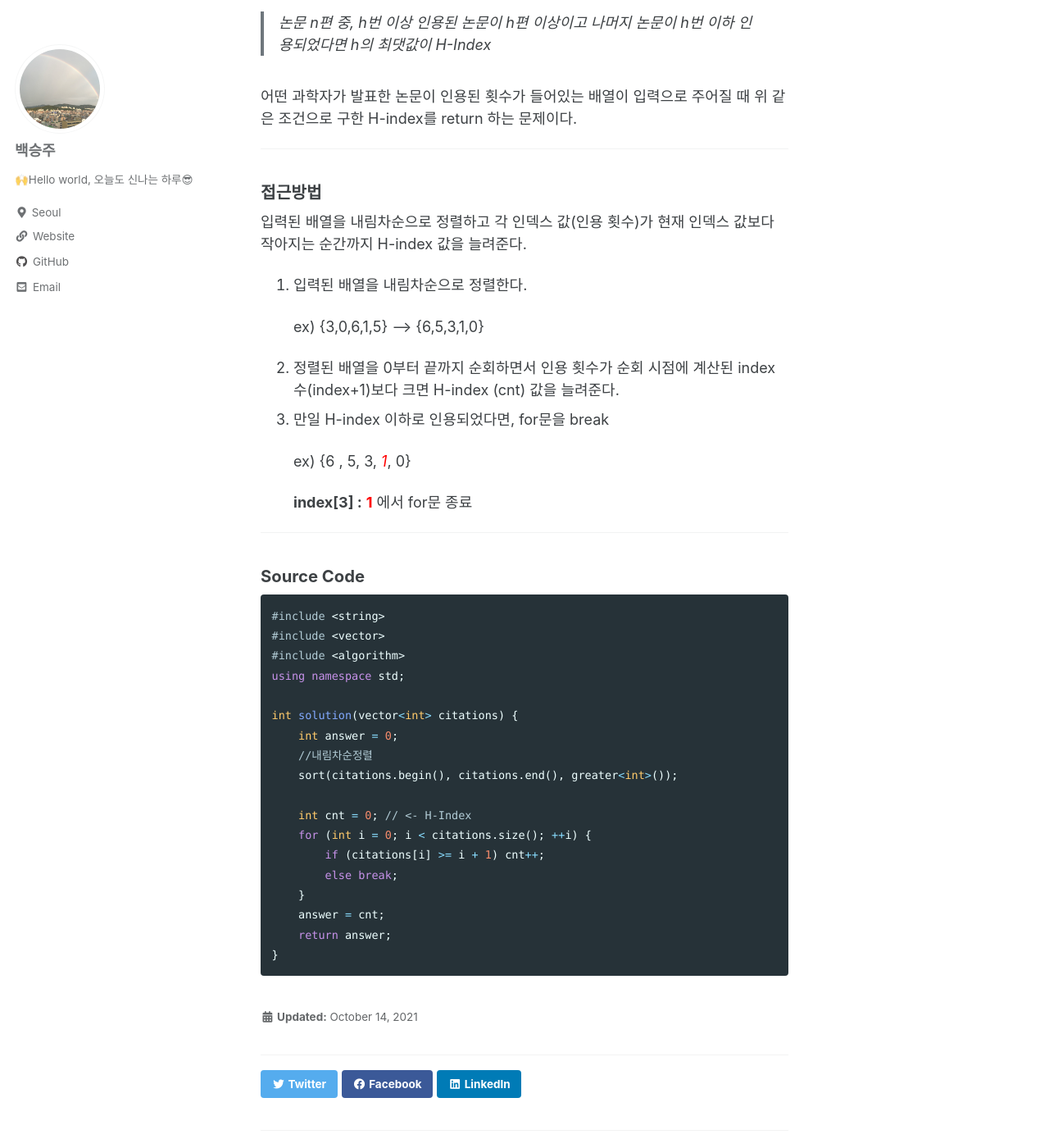
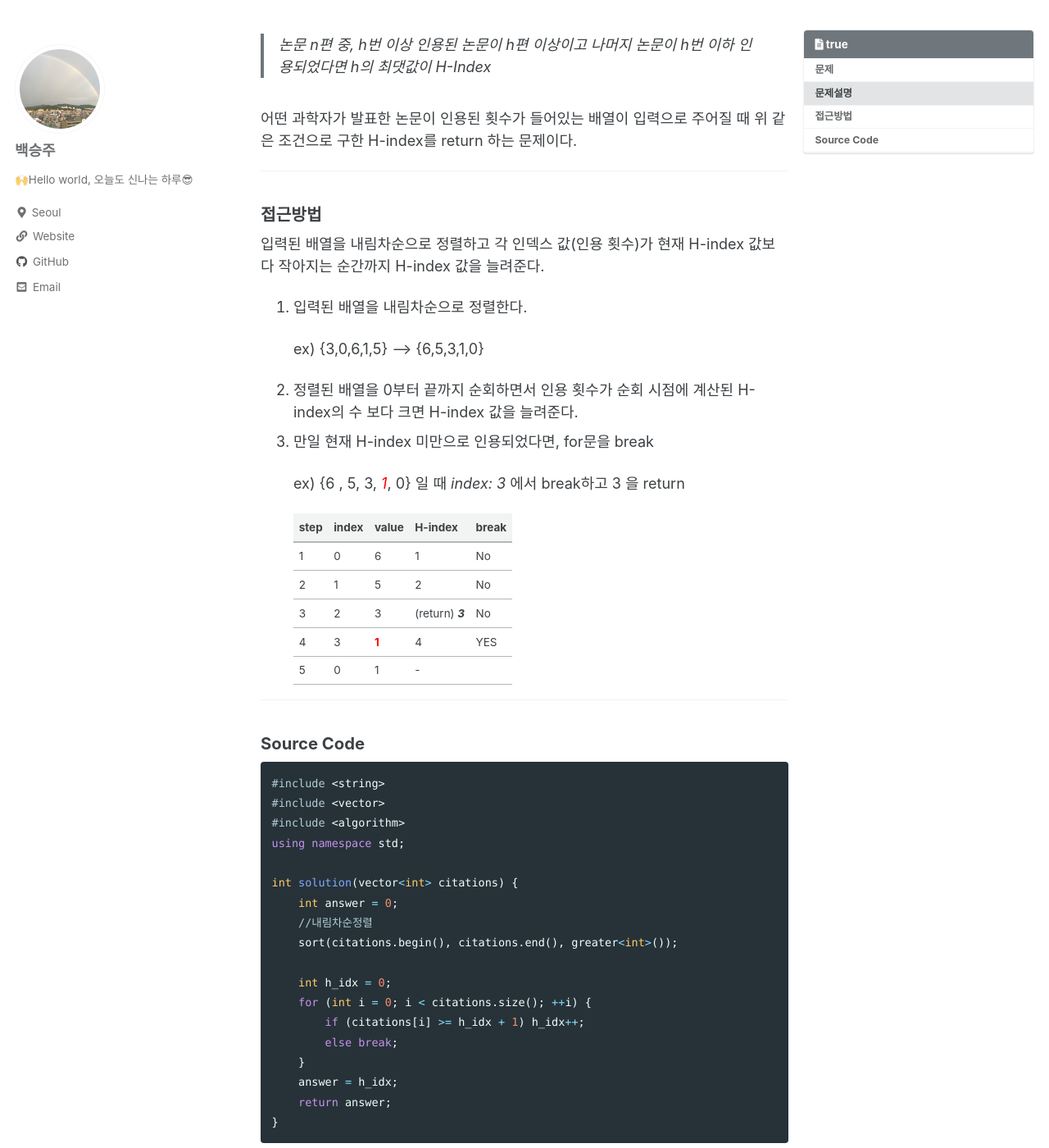
Before and after one commit to halucinor/halucinor.github.io, a Jekyll site: the page built from _posts/2021-10-14-H_INDEX.md, in a window 1280 px wide and 1400 px high, scrolled down 1201 px. Shown: the whole window at 82% size. Built offline with Jekyll 4.4.1, drawn with Linux system fonts in a browser that asks for light colours; cached includes are drawn as plain includes; some of the changed text lies outside the part shown.

Commit message:
[posting] posting update 20211015

````diff
--- a/_posts/2021-10-14-H_INDEX.md
+++ b/_posts/2021-10-14-H_INDEX.md
@@ -1,9 +1,13 @@
 ---
-    title : (Programmers) H-INDEX 풀이
+    title : "[Programmers] H-INDEX 풀이"
     excerpt: "H-INDEX 문제 풀이"
+    toc : true
+    toc_sticky : true
+    toc_label : true
 ---
 ### 문제
-
+난이도 : <span style="color:blue">**2 단계**</span>
+[링크]()
 ![HINDEX]({{ site.url }}/assets/images/ps_images/Hindex.jpg){: .align-center}
 
 ------
@@ -18,20 +22,26 @@
 ------
 ### 접근방법
 
-입력된 배열을 내림차순으로 정렬하고 각 인덱스 값(인용 횟수)가 현재 인덱스 값보다 작아지는 순간까지 H-index 값을 늘려준다.
+입력된 배열을 내림차순으로 정렬하고 각 인덱스 값(인용 횟수)가 현재 H-index 값보다 작아지는 순간까지 H-index 값을 늘려준다.
 
 1. 입력된 배열을 내림차순으로 정렬한다.
 
     ex) {3,0,6,1,5} --> {6,5,3,1,0}
 
-2. 정렬된 배열을 0부터 끝까지 순회하면서 인용 횟수가 순회 시점에 계산된 index 수(index+1)보다 크면 H-index (cnt) 값을 늘려준다.
-3. 만일 H-index 이하로 인용되었다면, for문을 break
+2. 정렬된 배열을 0부터 끝까지 순회하면서 인용 횟수가 순회 시점에 계산된 H-index의 수 보다 크면 H-index 값을 늘려준다.
+3. 만일 현재 H-index 미만으로 인용되었다면, for문을 break
 
     ex)
-     {6 , 5, 3, <span style="color:red">*1*</span>, 0}
+     {6 , 5, 3, <span style="color:red">*1*</span>, 0} 일 때 *index: 3* 에서 break하고 3 을 return
 
-    **index[3] :**
-    <span style="color:red">**1**</span> 에서 for문 종료
+
+    |step  |  index |value| H-index | break
+    |:--- |:--- |:----|:-----|:---|
+     1|0    |   6 | 1|No
+    |2|1    |5|     2|No
+    |3|2    |3|      (return) ***3***|No
+    |4|3    |<span style="color:red">**1**</span>|      4       | YES
+    |5|0    |1|             -|
 
 ------
 
@@ -47,12 +57,12 @@
     //내림차순정렬
     sort(citations.begin(), citations.end(), greater<int>());
 
-    int cnt = 0; // <- H-Index
+    int h_idx = 0;
     for (int i = 0; i < citations.size(); ++i) {
-        if (citations[i] >= i + 1) cnt++;
+        if (citations[i] >= h_idx + 1) h_idx++;
         else break;
     }
-    answer = cnt;
+    answer = h_idx;
     return answer;
 }
 ```
````
